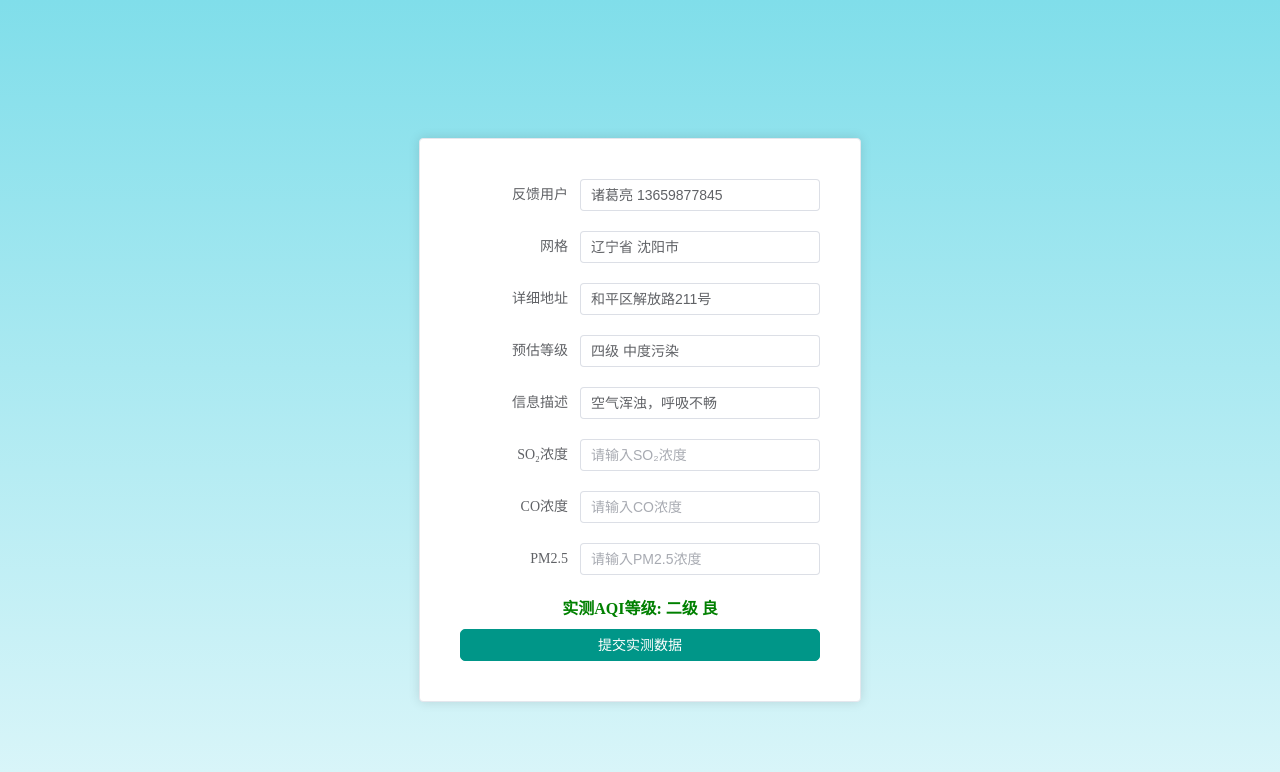
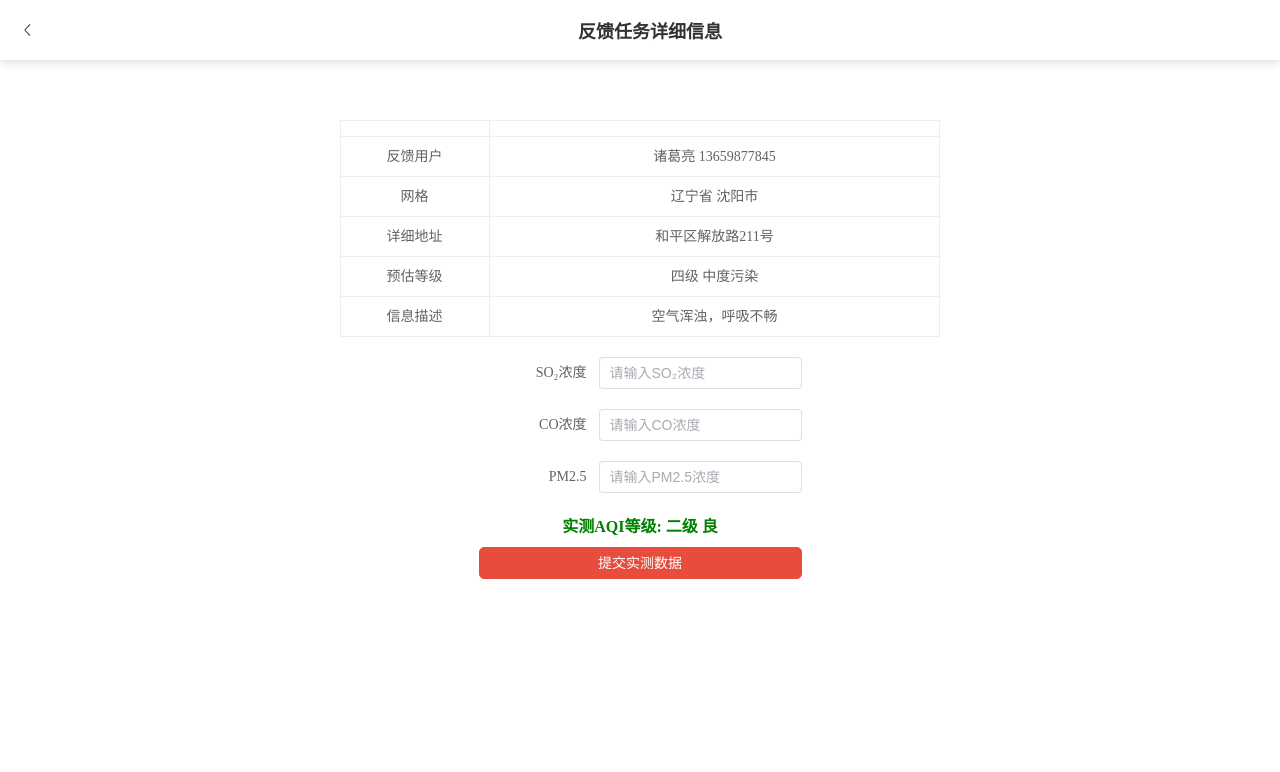
Before and after one commit to pholia42/nepg, a Vue app: page /#/feedbackInfo/1 in a window 1280 px wide. Shown: the top 772 px of the page. Built offline with nearby package versions, Linux system fonts and the light colour scheme; the HTML template or start-up script is replaced by a standard one.

Commit message:
Add files via upload
2.1

```diff
--- a/src/views/FeedbackInfo.vue
+++ b/src/views/FeedbackInfo.vue
@@ -1,22 +1,41 @@
 <template>
   <div class="feedback-details-container">
-    <el-card class="details-card">
+    <el-header class="full-header">
+      <div class="header-content">
+        <el-icon @click="goBack" class="logout-icon"><ArrowLeft /></el-icon>
+        <span class="header-text">反馈任务详细信息</span>
+      </div>
+    </el-header>
+   <div class="list-container">
+      <div v-for="(group, index) in groupedFeedbackList" :key="index" class="group-container">
+        <div class="group-header">
+          <span>{{ group.province }} {{ group.city }} {{ group.date }}</span>
+        </div>
+        <el-table :data="group.locations" style="width: 100%">
+          <el-table-column label="地址" prop="address" align="center" />
+          <el-table-column align="center">
+            <template #default="scope">
+              <el-button @click="goCheck(scope.row.task_id)" type="primary" size="small">去检测</el-button>
+            </template>
+          </el-table-column>
+        </el-table>
+      </div>
+    </div>
+	<div class="form-container">
+	  <el-table :data="formTableData" border style="width: 100%">
+	    <el-table-column align="center" width="150">
+	      <template #default="scope">
+	        <span>{{ scope.row.label }}</span>
+	      </template>
+	    </el-table-column>
+	    <el-table-column align="center">
+	      <template #default="scope">
+	        <span>{{ scope.row.value }}</span>
+	      </template>
+	    </el-table-column>
+	  </el-table>
+	</div>
       <el-form :model="form" ref="feedbackForm" label-width="120px" status-icon>
-        <el-form-item label="反馈用户">
-          <el-input v-model="form.user" readonly></el-input>
-        </el-form-item>
-        <el-form-item label="网格">
-          <el-input v-model="form.grid" readonly></el-input>
-        </el-form-item>
-        <el-form-item label="详细地址">
-          <el-input v-model="form.address" readonly></el-input>
-        </el-form-item>
-        <el-form-item label="预估等级">
-          <el-input v-model="form.estimatedLevel" readonly></el-input>
-        </el-form-item>
-        <el-form-item label="信息描述">
-          <el-input v-model="form.description" readonly></el-input>
-        </el-form-item>
         <el-form-item label="SO₂浓度">
           <el-input v-model="form.so2" placeholder="请输入SO₂浓度" suffix="ug/m³"></el-input>
         </el-form-item>
@@ -31,14 +50,15 @@
         </div>
         <el-button type="primary" @click="submitData">提交实测数据</el-button>
       </el-form>
-    </el-card>
   </div>
 </template>
 
 <script setup>
 import { reactive, ref, computed } from 'vue';
 import { ElCard, ElForm, ElFormItem, ElInput, ElButton, ElMessage } from 'element-plus';
-import axios from 'axios';
+import { ArrowLeft } from '@element-plus/icons-vue';
+import axiosInstance from '@/axios';
+import { useRouter, useRoute } from 'vue-router';
 
 const form = reactive({
   user: '诸葛亮 13659877845',
@@ -50,9 +70,17 @@ const form = reactive({
   co: '',
   pm25: ''
 });
+const router = useRouter();
+
+const formTableData = reactive([
+  { label: '反馈用户', value: form.user },
+  { label: '网格', value: form.grid },
+  { label: '详细地址', value: form.address },
+  { label: '预估等级', value: form.estimatedLevel },
+  { label: '信息描述', value: form.description }
+]);
 
 const aqiLevel = computed(() => {
-  // This logic can be adjusted based on actual AQI calculation
   const so2 = parseFloat(form.so2) || 0;
   const co = parseFloat(form.co) || 0;
   const pm25 = parseFloat(form.pm25) || 0;
@@ -78,7 +106,7 @@ const aqiClass = computed(() => {
 
 const submitData = async () => {
   try {
-    const response = await axios.post(' http://wftr4y.natappfree.cc/ackman/submitAck', form);
+    const response = await axiosInstance.post('/ackman/submitAck', form);
     if (response.status === 200 && response.data.success) {
       ElMessage.success('数据提交成功');
     } else {
@@ -89,22 +117,101 @@ const submitData = async () => {
     ElMessage.error('提交失败，请稍后重试');
   }
 };
+
+const goBack = () => {
+  router.push('/feedbackList');
+};
+
 </script>
 
 <style scoped>
 .feedback-details-container {
+  background: url('@/assets/background.png') no-repeat center center;
+  background-size: cover;
+  height: 100vh;
+  width: 100vw;
+  display: flex;
+  flex-direction: column;
+  align-items: center;
+  justify-content: flex-start;
   padding: 20px;
+  box-sizing: border-box;
+}
+
+.full-header {
+  width: 100%;
+  height: 60px; /* 可以根据需要调整高度 */
+  background: rgba(255, 255, 255, 0.8);
   display: flex;
   justify-content: center;
   align-items: center;
-  height: 100vh;
-  background: linear-gradient(to top, #e0f7fa, #80deea);
+  box-shadow: 0 4px 8px rgba(0, 0, 0, 0.1);
+  position: fixed;
+  top: 0;
+  left: 0;
+  z-index: 1000;
 }
 
-.details-card {
-  width: 400px;
-  padding: 20px;
-  box-shadow: 0 2px 10px rgba(0, 0, 0, 0.1);
+.header-content {
+  width: 100%;
+  display: flex;
+  justify-content: center;
+  align-items: center;
+}
+
+.header-text {
+  font-size: 18px;
+  color: #333;
+  font-weight: bold;
+  margin-left: 20px;
+}
+
+.logout-icon {
+  color: #333;
+  cursor: pointer;
+  position: absolute;
+  left: 20px;
+}
+
+.form-container {
+  margin-top: 80px;
+  margin-bottom: 20px;
+  width: 100%;
+  max-width: 600px;
+  margin-top: 100px;
+}
+
+.el-table th, .el-table td {
+  text-align: center;
+  background-color: transparent !important;
+  border: none !important;
+}
+
+.el-table .el-table__header-wrapper {
+  display: none; /* 隐藏表头 */
+}
+
+.el-form-item {
+  margin-bottom: 20px;
+  display: flex;
+  align-items: center;
+}
+
+.el-input__inner {
+  border-radius: 5px;
+  background-color: transparent;
+  border: none;
+}
+
+.icon {
+  width: 20px;
+  height: 20px;
+  display: flex;
+  align-items: center;
+  justify-content: center;
+  border-radius: 50%;
+  margin-left: 10px;
+  font-size: 0.8rem;
 }
 
 .aqi-warning {
@@ -125,26 +232,18 @@ const submitData = async () => {
   color: green;
 }
 
-.el-form-item {
-  margin-bottom: 20px;
-}
-
-.el-input__inner {
-  border-radius: 5px;
-}
-
 .el-button {
   width: 100%;
   border-radius: 5px;
 }
 
 .el-button--primary {
-  background-color: #009688;
-  border-color: #009688;
+  background-color: #e74c3c;
+  border-color: #e74c3c;
 }
 
 .el-button--primary:hover {
-  background-color: #00796b;
-  border-color: #00796b;
+  background-color: #c0392b;
+  border-color: #c0392b;
 }
 </style>
```
